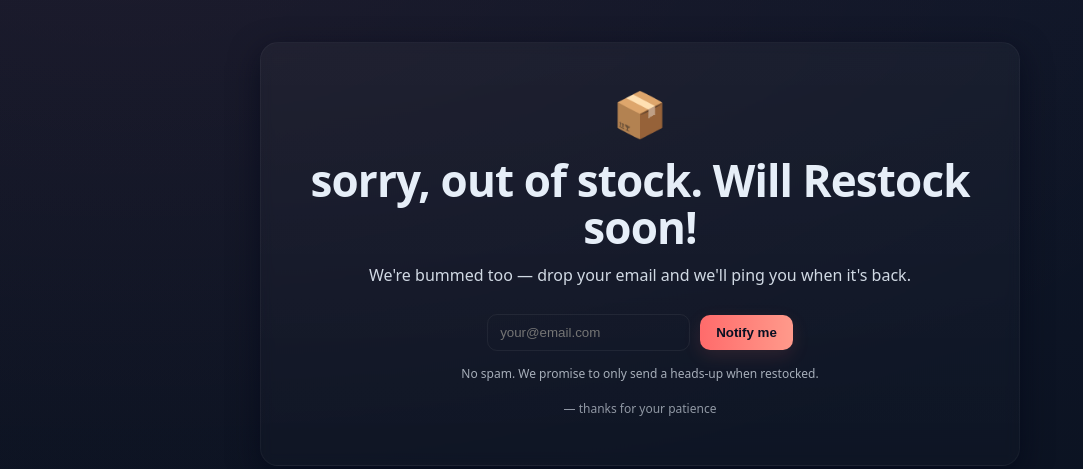
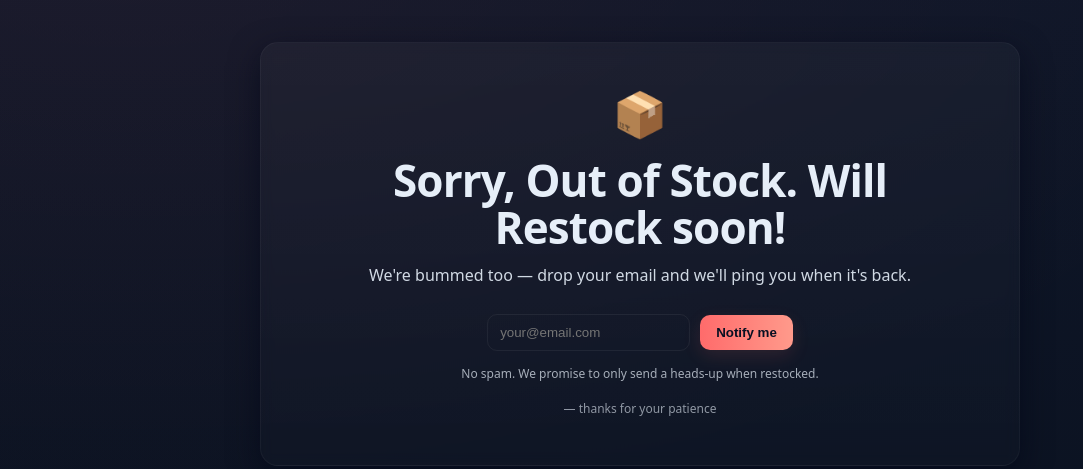
Before and after one commit to Bob-pixel-hub/out-of-stock, a plain HTML site: page index.html in a window 1280 px wide. Shown: the part 146-615 px from the top of the page, without its empty margins (0-1083 px from the left). Drawn offline with Linux system fonts and the light colour scheme.

Commit message:
Change out of stock message and styling
Updated the message to indicate the product is out of stock and will be restocked soon.

```diff
--- a/index.html
+++ b/index.html
@@ -77,7 +77,7 @@
 <body>
   <main class="card" role="main">
     <div class="emoji">📦</div>
-    <h1>sorry, out of stock. Will Restock soon!</h1>
+    <h1>Sorry, Out of Stock. Will Restock soon!</h1>
     <p class="lead">We're bummed too — drop your email and we'll ping you when it's back.</p>
 
     <form class="cta" onsubmit="notify(event)">
```
